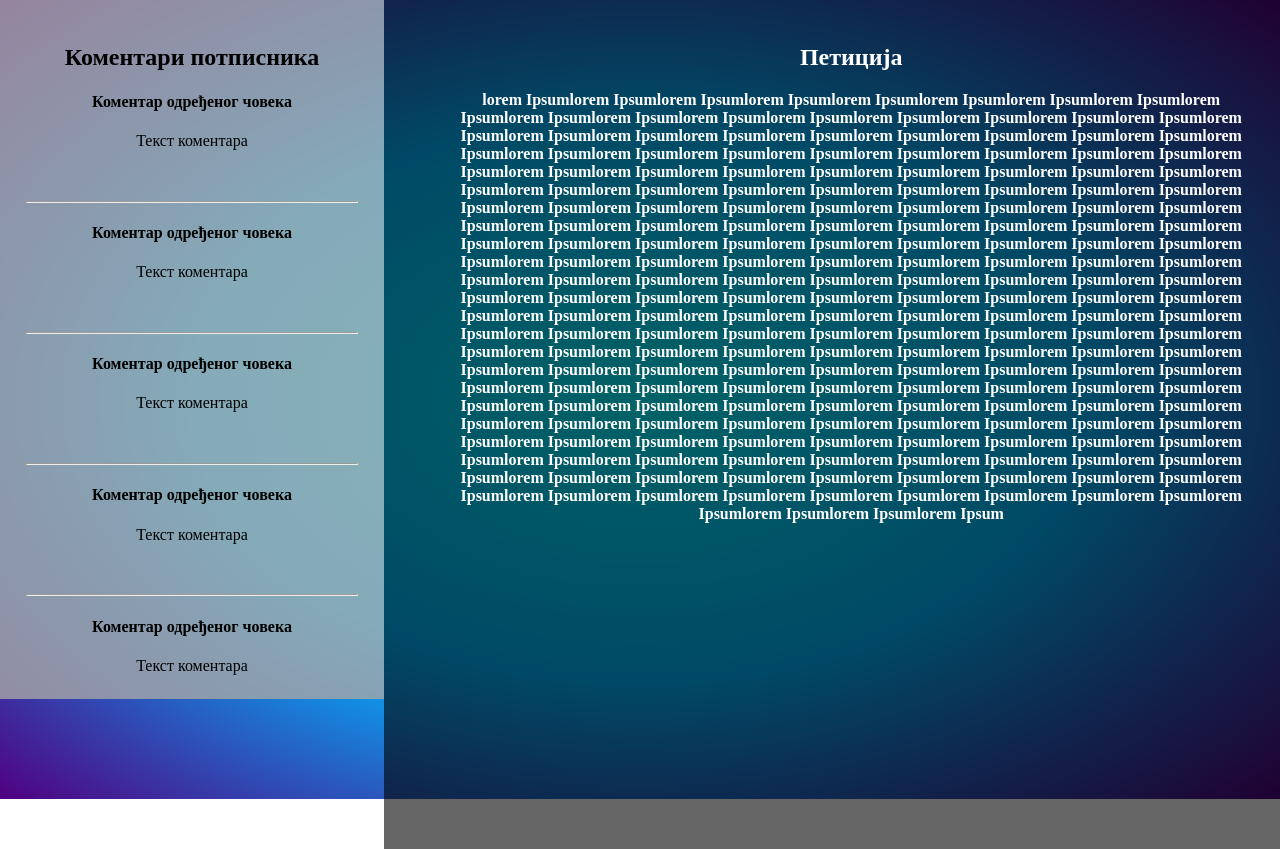
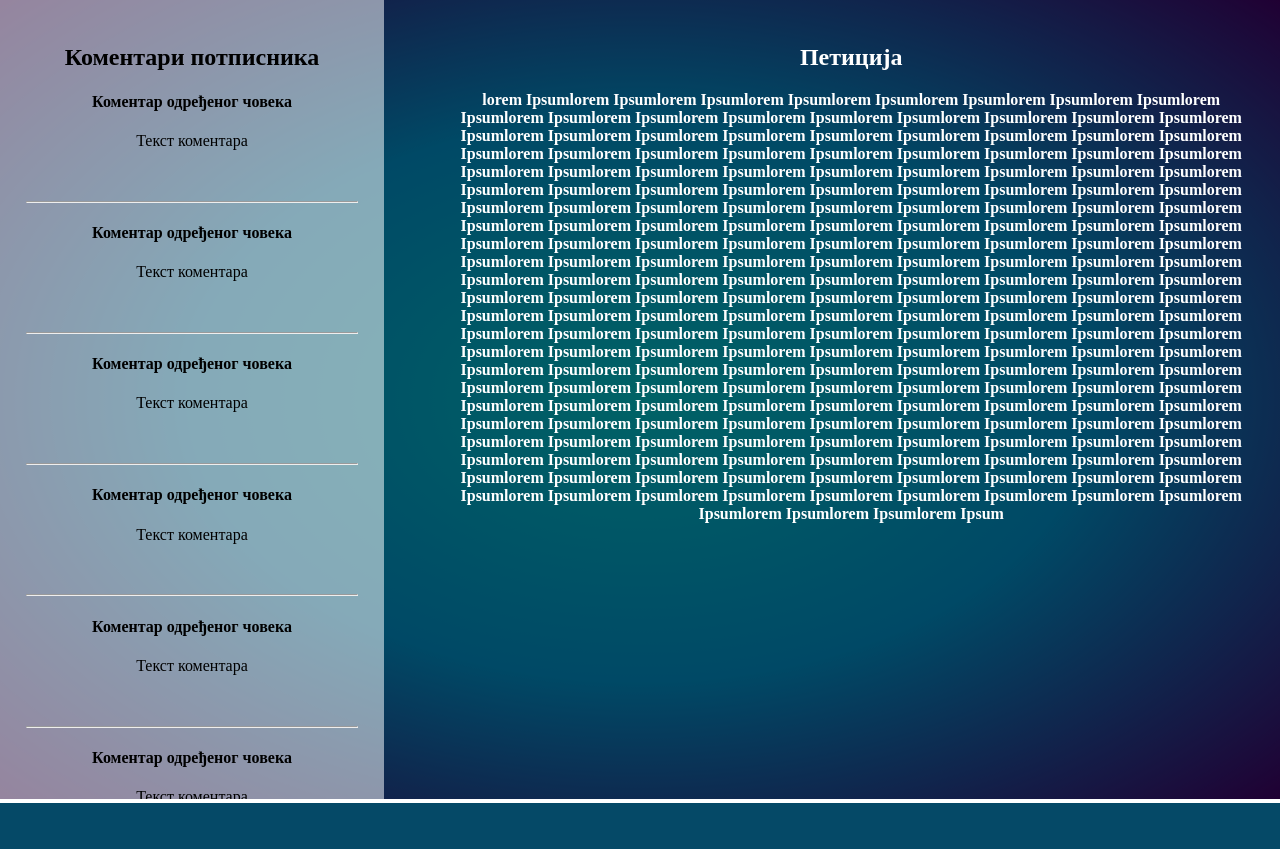
Before and after one commit to bpavle/PetitionWebsite, a PHP site: page /admin.html in a window 1280 px wide. Shown: the part 60-909 px from the top of the page. After the commit the page ends 863 px from the top, so only its background shows below. Run offline with PHP 8.4, Linux system fonts and the light colour scheme.

Commit message:
Sredjene sve sitnice, prelazi i ostala sranja...

```diff
--- a/style.css
+++ b/style.css
@@ -35,7 +35,7 @@
 .petition {
   background-color: rgba(0, 0, 0, 0.6);
   width: 70%;
-  height: 850px;
+  height: 100%;
   display: inline-block;
   padding: 2%;
   padding-left: 5%;
@@ -52,7 +52,7 @@
 
 .comments-container {
   background-color: rgba(167, 167, 167, 0.8);
-  height: 700px;
+  height: 100%;
   overflow: auto;
   width: 30%;
   display: inline-block;
@@ -73,6 +73,7 @@
     rgb(0, 183, 255),
     rgb(81, 0, 128)
   );
+  overflow: hidden;
 }
 
 .btn {
```
